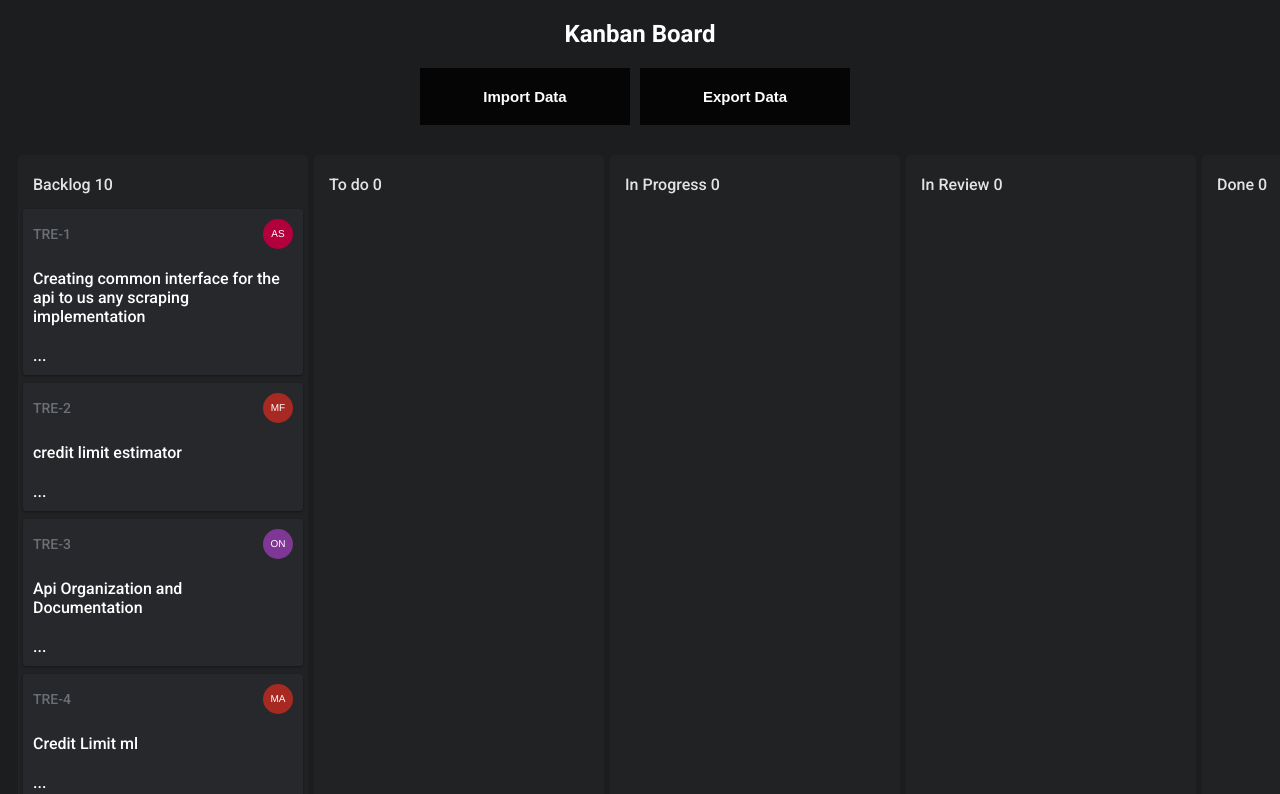
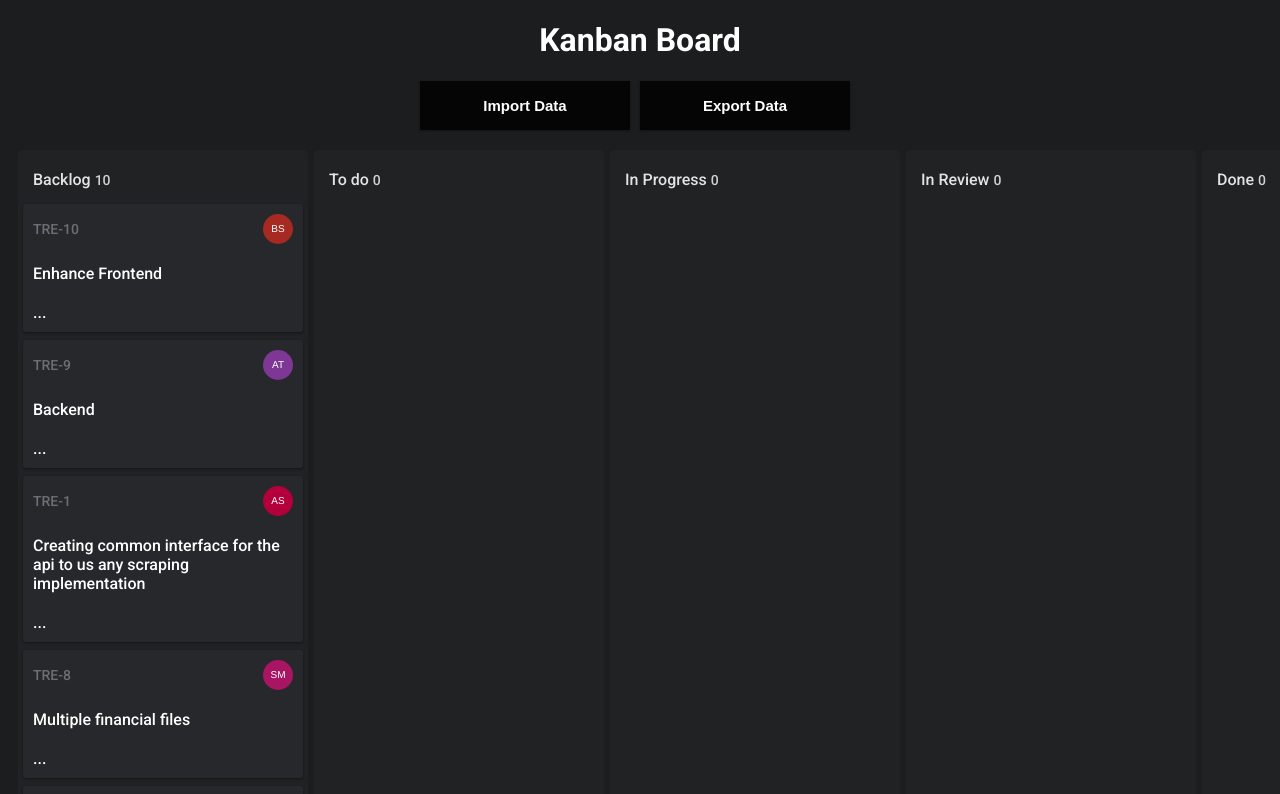
Before and after one commit to Ahmedsalem1997/kanban, a React (Create React App) app: page / in a window 1280 px wide. Shown: the top 794 px of the page. Built offline with nearby package versions, Linux system fonts and the light colour scheme.

Commit message:
updating priority for tasks and export feature

```diff
--- a/src/App.css
+++ b/src/App.css
@@ -15,7 +15,7 @@ body {
 .list-grid {
     padding: 5px 5px;
     border-radius: 5px;
-    margin: 30px 3px;
+    margin: 20px 3px;
     background-color: #202224;
 }
 
@@ -34,12 +34,13 @@ body {
     cursor: pointer;
     border: 0;
     font-weight: 600;
-    padding: 20px;
+    padding: 16px;
     background: #050505;
     color: #fff;
     font-size: 15px;
     width: 210px;
     margin-right: 10px;
+    box-shadow: 0 1px 3px rgb(0 0 0 / 12%), 0 1px 2px rgb(0 0 0 / 24%);
 }
 
 .MuiDialog-paper {
--- a/src/App.js
+++ b/src/App.js
@@ -64,7 +64,7 @@ function App() {
 
   return (
     <>
-      <h2 className="logo">Kanban Board</h2>
+      <h1 className="logo">Kanban Board</h1>
       <div className="buttons-container">
         <button className="btn" type="button">
           Import Data
@@ -84,7 +84,7 @@ function App() {
                 key={columnId}
               >
                 <div className="column-container">
-                  <div className="column-header">{column.name} <span>{column.items.length}</span></div>
+                  <div className="column-header">{column.name} <span className="count">{column.items.length}</span></div>
                   <Droppable droppableId={columnId} key={columnId}>
                     {(provided, snapshot) => {
                       return (
@@ -97,7 +97,7 @@ function App() {
                             minHeight: 500
                           }}
                         >
-                          {column.items.map((item, index) => {
+                          {column.items.sort((a, b) => b.priority - a.priority).map((item, index) => {
                             return (<ListItem item={item} index={index} key={item.id} />)
                           })}
                           {provided.placeholder}
--- a/src/ListItem.js
+++ b/src/ListItem.js
@@ -48,6 +48,7 @@ const DragItem = styled.div`
 const ListItem = ({ item, index }) => {
 
   const [open, setOpen] = React.useState(false);
+  const priorityRate = item.priority;
 
   const handleClickOpen = () => {
     setOpen(true);
@@ -96,6 +97,7 @@ const ListItem = ({ item, index }) => {
           <DialogContentText>
             <Typography component={'span'} variant={'body2'}>
               Task Details : <br/>
+              {priorityRate < 2 ? 'No Prior' : priorityRate < 5 ? 'Low' : priorityRate < 9 ? 'High' : 'Highest'} <br />
               {item.content}
             </Typography>
           </DialogContentText>
--- a/src/Tasks.js
+++ b/src/Tasks.js
@@ -5,18 +5,21 @@ const tasks = [
     content:
       "Creating common interface for the api to us any scraping implementation",
     column: "Backlog",
+    priority: 8,
   },
   {
     id: "TRE-2",
     owner: "Mina Fady",
     content: "credit limit estimator",
     column: "Backlog",
+    priority: 5,
   },
   {
     id: "TRE-3",
     owner: "Omar Nader",
     content: "Api Organization and Documentation",
     column: "Backlog",
+    priority: 1,
   },
   { id: "TRE-4", owner: "Mirna Assem", content: "Credit Limit ml", column: "Backlog" },
   {
@@ -24,36 +27,42 @@ const tasks = [
     owner: "Mahmoud Fathy",
     content: "Evaluate invoice AI",
     column: "Backlog",
+    priority: 2,
   },
   {
     id: "TRE-6",
     owner: "Ahmed Salem",
     content: "Use Torch hub for Yolo",
     column: "Backlog",
+    priority: 3,
   },
   {
     id: "TRE-7",
     owner: "Yasser Rady",
     content: "Migrate Data from old invoice tables to new one",
     column: "Backlog",
+    priority: 4,
   },
   {
     id: "TRE-8",
     owner: "Salah Mohamed",
     content: "Multiple financial files",
     column: "Backlog",
+    priority: 7,
   },
   {
     id: "TRE-9",
     owner: "Ahmed Taha",
     content: "Backend",
     column: "Backlog",
+    priority: 9,
   },
   {
     id: "TRE-10",
     owner: "Bassem Soliman",
     content: "Enhance Frontend",
     column: "Backlog",
+    priority: 10,
   },
 ];
 
```
